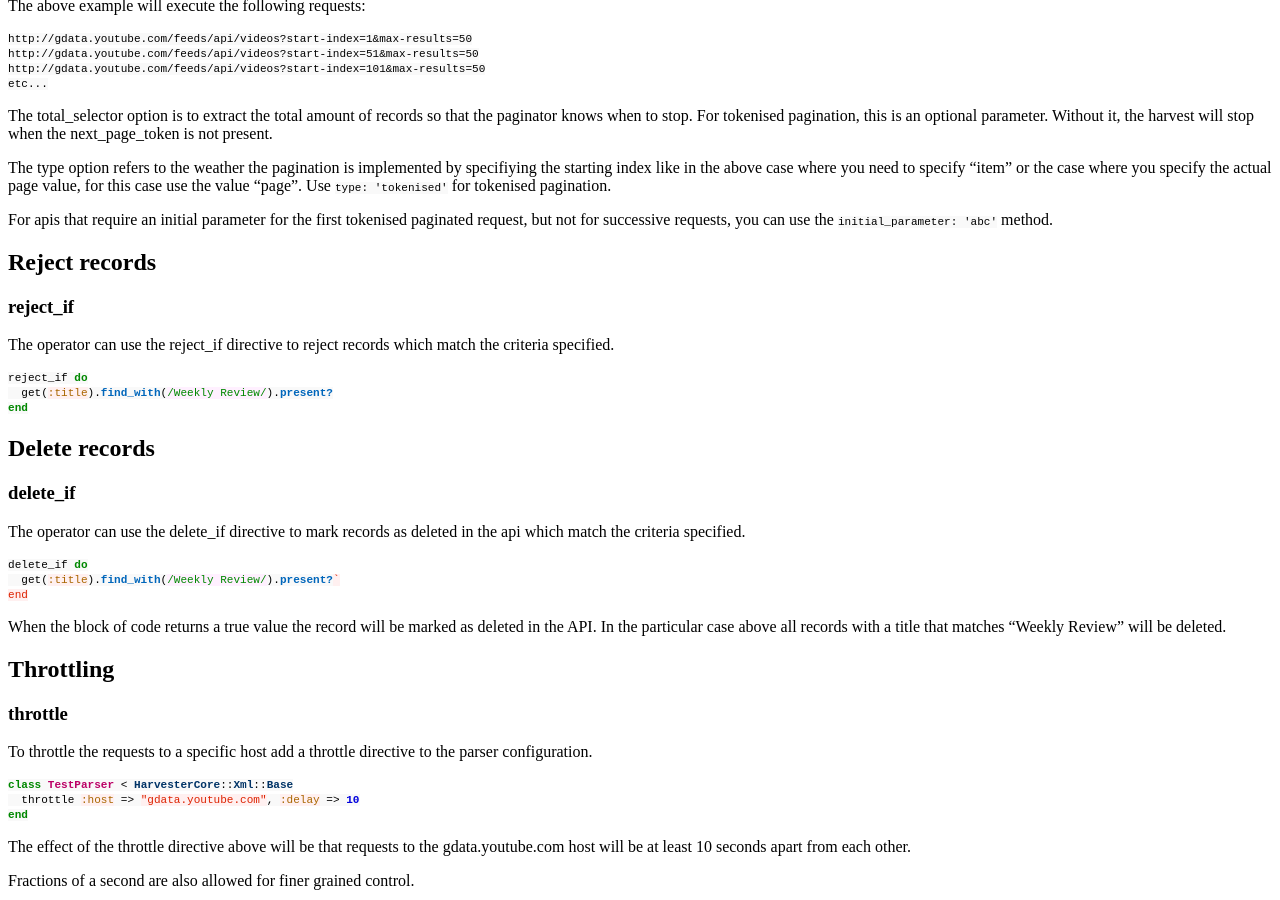
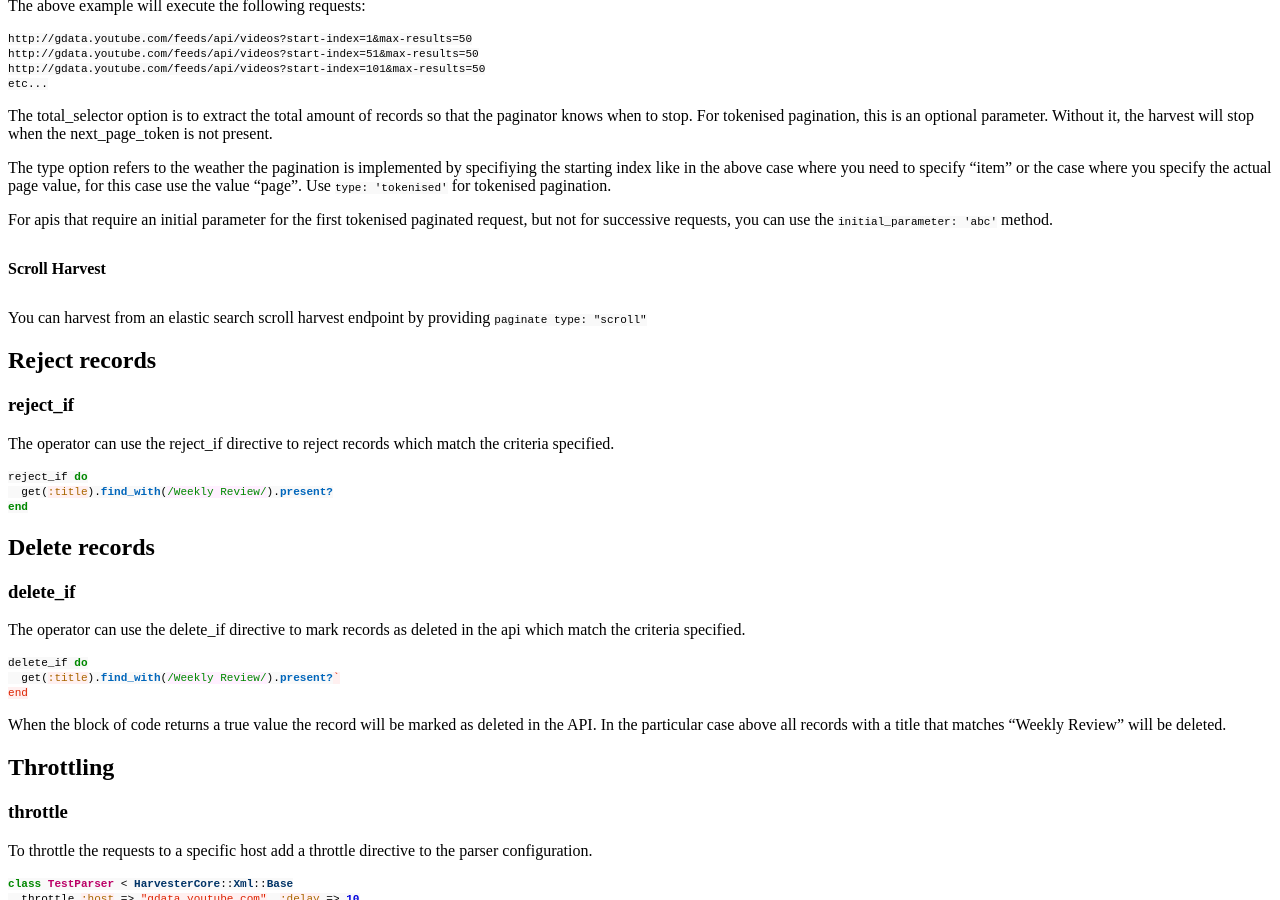
Before and after one commit to DigitalNZ/supplejack, a Jekyll site: the page built from _posts/2014-05-01-parser-dsl-domain-specific-language.md, in a window 1280 px wide and 900 px high, scrolled down 2203 px. Built offline with Jekyll 4.4.1, drawn with Linux system fonts in a browser that asks for light colours; Markdown is read by kramdown in place of the engine named in the settings; a style sheet for code colours, icons or effects is not loaded.

Commit message:
Updates for the scroll harvest type

```diff
--- a/_posts/2014-05-01-parser-dsl-domain-specific-language.md
+++ b/_posts/2014-05-01-parser-dsl-domain-specific-language.md
@@ -91,6 +91,10 @@ The total_selector option is to extract the total amount of records so that the
 The type option refers to the weather the pagination is implemented by specifiying the starting index like in the above case where you need to specify "item" or the case where you specify the actual page value, for this case use the value "page".  Use `type: 'tokenised'` for tokenised pagination.
 
 For apis that require an initial parameter for the first tokenised paginated request, but not for successive requests, you can use the `initial_parameter: 'abc'` method.
+
+#### Scroll Harvest
+
+You can harvest from an elastic search scroll harvest endpoint by providing `paginate type: "scroll"`
 
 ## Reject records
 ### reject_if
```
